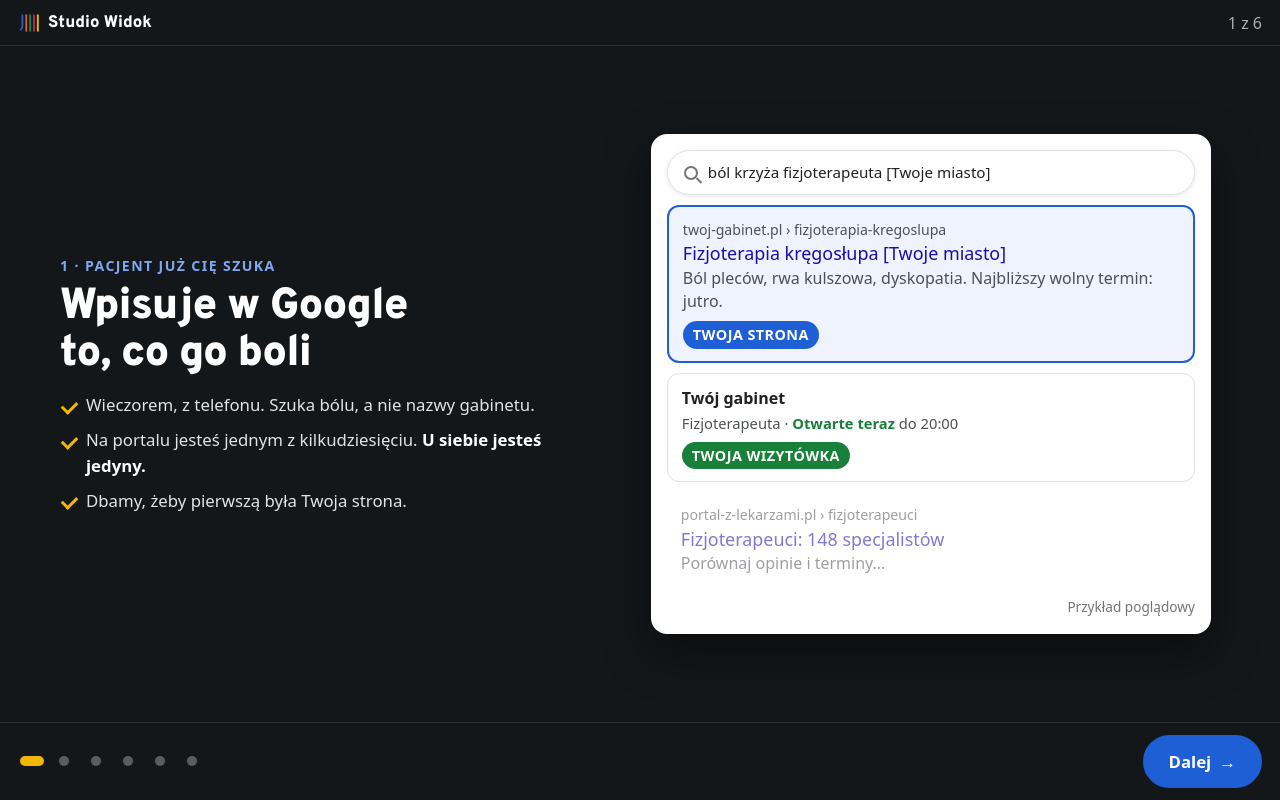
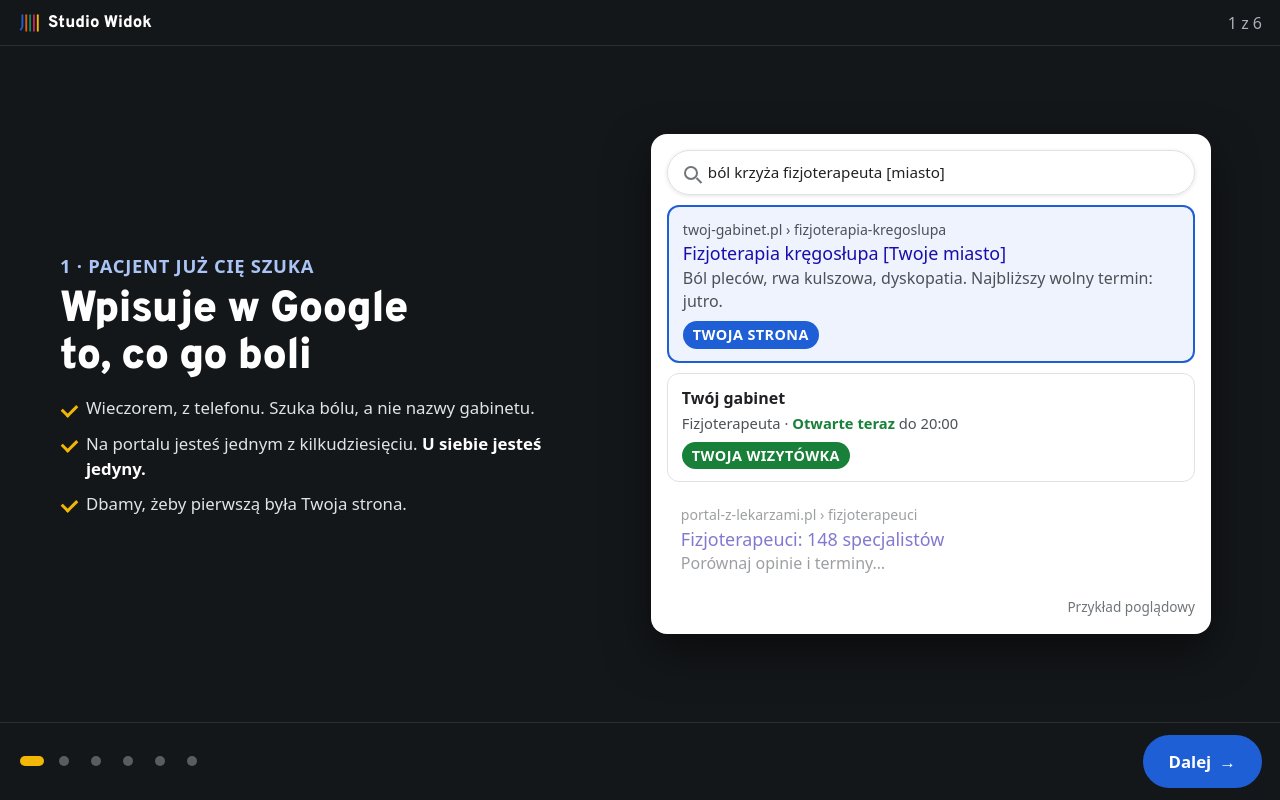
Before and after one commit to nikodemszeflinsk/fizjo, a plain HTML site: page pokaz.html in a window 1280 px wide. Drawn offline with Linux system fonts and the light colour scheme; a web font is replaced by a local one.

Commit message:
Pokaz: wieksza etykieta ekranu, krotszy tekst w wyszukiwarce
Co-Authored-By: Claude Sonnet 5.5 <noreply@anthropic.com>

```diff
--- a/assets/css/pokaz.css
+++ b/assets/css/pokaz.css
@@ -26,7 +26,7 @@ body { margin: 0; display: flex; flex-direction: column; height: 100svh; backgro
 .pk-tor:focus { outline: none; }
 .pk-slajd { flex: 0 0 100%; min-width: 0; scroll-snap-align: start; scroll-snap-stop: always; overflow-y: auto; padding: 22px 20px 26px; display: grid; gap: 22px; align-content: start; }
 .pk-tekst { max-width: 560px; }
-.pk-et { margin: 0 0 8px; font-size: 0.88rem; font-weight: 800; letter-spacing: 0.1em; text-transform: uppercase; color: var(--accent-jasny); }
+.pk-et { margin: 0 0 8px; font-size: 1.15rem; font-weight: 800; letter-spacing: 0.04em; text-transform: uppercase; color: #a9c4f5; }
 .pk-slajd h2 { margin: 0 0 14px; font-family: var(--f-display); font-weight: 900; font-size: clamp(1.7rem, 7vw, 2.5rem); line-height: 1.08; letter-spacing: -0.02em; color: #fff; text-wrap: balance; }
 .pk-lead { margin: 0 0 16px; color: #c7ced3; }
 .pk-tekst ul { margin: 0; padding: 0; list-style: none; display: grid; gap: 10px; }
--- a/pokaz.html
+++ b/pokaz.html
@@ -12,7 +12,7 @@
   <link rel="preconnect" href="https://fonts.googleapis.com" />
   <link rel="preconnect" href="https://fonts.gstatic.com" crossorigin />
   <link href="https://fonts.googleapis.com/css2?family=Atkinson+Hyperlegible+Next:wght@400;500;700&family=Overpass:wght@600;700;800;900&display=swap" rel="stylesheet" />
-  <link rel="stylesheet" href="assets/css/pokaz.css?v=7" />
+  <link rel="stylesheet" href="assets/css/pokaz.css?v=8" />
 </head>
 <body>
   <header class="pk-gora">
@@ -44,7 +44,7 @@
       </div>
       <figure class="pk-obraz" role="img" aria-label="Przykład wyników wyszukiwania frazy „ból krzyża fizjoterapeuta”: na górze strona gabinetu o fizjoterapii kręgosłupa i wizytówka w Mapach, niżej lista specjalistów z portalu.">
         <div class="pk-serp">
-          <div class="pk-serp__pasek"><span class="pk-serp__lupa" aria-hidden="true"></span>ból krzyża fizjoterapeuta [Twoje miasto]</div>
+          <div class="pk-serp__pasek"><span class="pk-serp__lupa" aria-hidden="true"></span>ból krzyża fizjoterapeuta [miasto]</div>
           <div class="pk-serp__wynik pk-serp__wynik--nasz">
             <p class="pk-serp__url">twoj-gabinet.pl › fizjoterapia-kregoslupa</p>
             <p class="pk-serp__tytul">Fizjoterapia kręgosłupa [Twoje miasto]</p>
```
